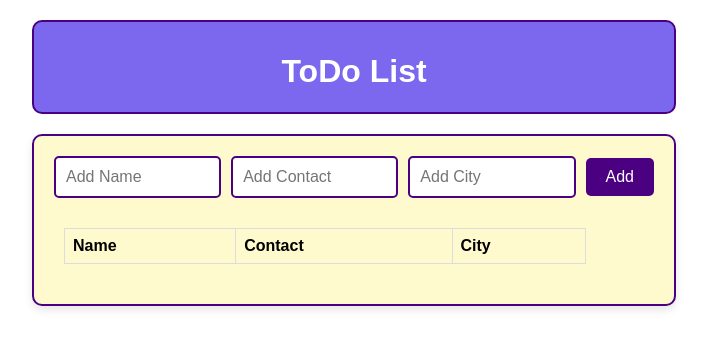
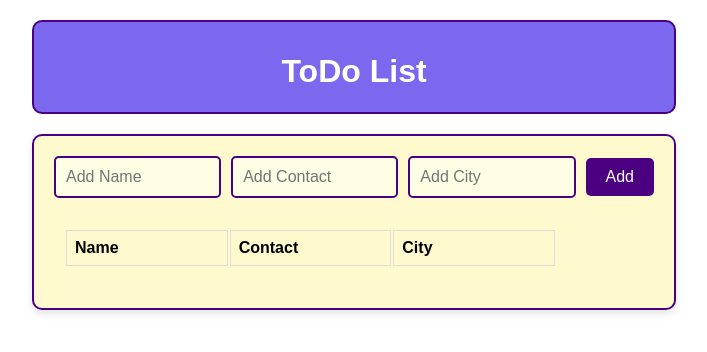
Before and after one commit to iamayush25/ToDo-List, a React (Create React App) app: page / in a window 1280 px wide. Shown: the top 352 px of the page, without its empty margins (286-993 px from the left). Built offline with nearby package versions, Linux system fonts and the light colour scheme.

Commit message:
Adjust Buttons

```diff
--- a/src/Components/App.css
+++ b/src/Components/App.css
@@ -53,6 +53,7 @@ body {
     border-radius: 5px;
     margin-right: 10px;
     font-size: 16px;
+    background-color: rgba(255, 255, 255, 0.438);
 }
 
 .inputs button {
@@ -70,27 +71,26 @@ body {
     background-color: #7B68EE;
 }
 
-/* .todo-list {
+.todo-list {
     display: flex;
     flex-direction: row;
     justify-content: space-between;
-    background-color: #FFF;
+    /* background-color: #FFF;
     border: 1px solid #ddd;
     border-radius: 5px;
     padding: 10px;
     margin-bottom: 10px;
-    font-size: 16px;
-    list-style: none;
+    font-size: 16px; */
+}
+
+/* .todo-list {
+    margin-bottom: 1px;
 } */
-
-.todo-list {
-    margin-bottom: 20px;
-}
 
 table {
     font-family: Arial, sans-serif;
-    border-collapse: collapse;
-    width: 90%;
+    /* border-collapse: collapse; */
+    width: 85%;
 }
 
 td,
@@ -98,12 +98,13 @@ th {
     border: 1px solid #dddddd;
     text-align: left;
     padding: 8px;
-    width: auto;
+    width: 25%;
 }
 
 
+
 .todo-item {
-    background-color: #FFFACD;
+    /* background-color: #FFFACD; */
     border: none;
     border-radius: 5px;
     padding: 10px;
```
